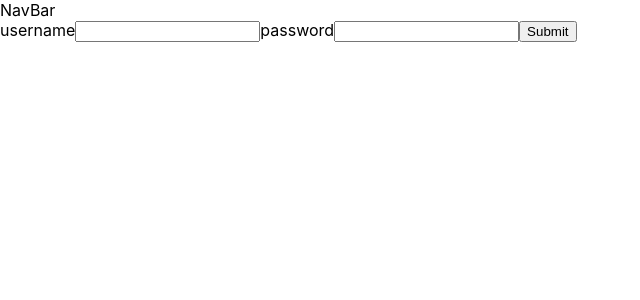
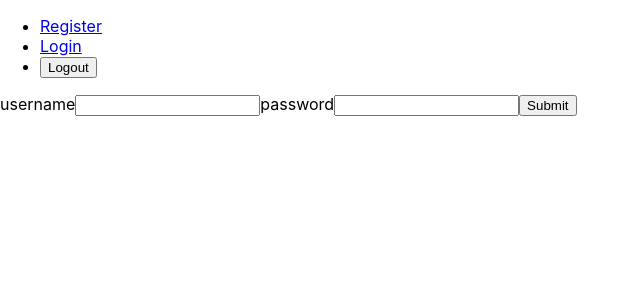
Before and after one commit to Pushpendra100/MERN-Voting-App, a React (Create React App) app in the folder client/: page /login in a window 1280 px wide. Shown: the top 300 px of the page, without its empty margins (0-640 px from the left). Built offline with nearby package versions, Linux system fonts and the light colour scheme.

Commit message:
application navigation

```diff
--- a/client/src/components/Auth.jsx
+++ b/client/src/components/Auth.jsx
@@ -36,11 +36,7 @@ const Auth = (props) => {
         if(error){
             dispatch(removeError());
         };
-
-        // if(isAuthenticated){
-        //     navigate("/account");
-        // }
-    }, [isAuthenticated, navigate, dispatch,  error])
+    }, [isAuthenticated, navigate, dispatch,  error]);
 
         return (
         <Fragment>
--- a/client/src/containers/NavBar.jsx
+++ b/client/src/containers/NavBar.jsx
@@ -1,8 +1,31 @@
-import React from 'react'
+import React from 'react';
+import { Link } from 'react-router-dom';
+import { useDispatch, useSelector, } from 'react-redux';
+
+import { logout } from '../store/actions';
 
 const NavBar = () => {
+
+
+   const dispatch = useDispatch();
+  const {isAuthenticated,user} = useSelector(state => state.auth);
+
+
+
+  const handleLogout = () => {
+    dispatch(logout())
+};
+
+
   return (
-    <div>NavBar</div>
+    <div>
+      <ul>
+          <li><Link to='/register'>Register</Link></li>
+          <li><Link to='/login'>Login</Link></li>
+          <li><button onClick={handleLogout}>Logout</button></li>
+      </ul>
+      {isAuthenticated && <p>Logged in as {user}</p>}
+    </div>
   )
 }
 
--- a/client/src/containers/RouteViews.jsx
+++ b/client/src/containers/RouteViews.jsx
@@ -1,6 +1,5 @@
 import React from 'react';
 import {Routes,Route} from "react-router-dom";
-import ErrorMessage from '../components/ErrorMessage';
 import AuthPage from '../pages/AuthPage';
 
 const RouteViews = () => {
@@ -10,7 +9,6 @@ const RouteViews = () => {
             <Route exact path='/login' element={<AuthPage authType="login"/>}/>
             <Route exact path='/register' element={<AuthPage authType="register"/>}/>
         </Routes>
-            <ErrorMessage/>
     </main>
   )
 }
--- a/client/src/pages/AuthPage.jsx
+++ b/client/src/pages/AuthPage.jsx
@@ -7,8 +7,8 @@ const AuthPage = (props) => {
 
   return (
     <div>
+        <Auth authType={props.authType}/>
         <ErrorMessage/>
-        <Auth authType={props.authType}/>
     </div>
   )
 }
--- a/client/src/store/actions/auth.js
+++ b/client/src/store/actions/auth.js
@@ -1,12 +1,12 @@
 import { addError,removeError } from "./error";
 import {SET_CURRENT_USER} from "../actionTypes"
-import {setsToken, call} from "../../services/api"
+import {setsToken} from "../../services/api"
 import axios from "axios";
 
 export const setCurrentUser = user =>async(dispatch) => {
     dispatch({
         type: SET_CURRENT_USER,
-         user
+        user
     });
 };
 
@@ -14,15 +14,14 @@ export const setToken = token => {
     setsToken(token);
 };
 
-export const logout = () => {
-    return dispatch => {
+export const logout = ()=>async(dispatch) => {
         localStorage.clear();
         setsToken(null);
 
-        dispatch(setCurrentUser({}));
+        dispatch(setCurrentUser({}))
         dispatch(removeError());
-    }
-}
+
+};
 
 export const authUser = (path, userData) => async(dispatch) =>{
         try {
@@ -33,8 +32,10 @@ export const authUser = (path, userData) => async(dispatch) =>{
             localStorage.setItem('jwtToken', data.token);
             setsToken(data.token);
 
-            dispatch(setCurrentUser(data.username));
-            dispatch(removeError());
+            dispatch(setCurrentUser(data.username))
+
+            // dispatch(removeError());
+
 
         }catch(err){
             dispatch(addError(err.response.data.message));
```
